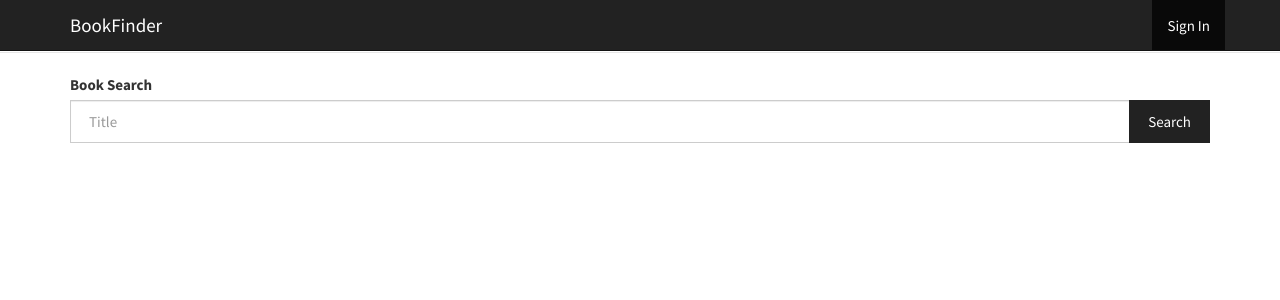
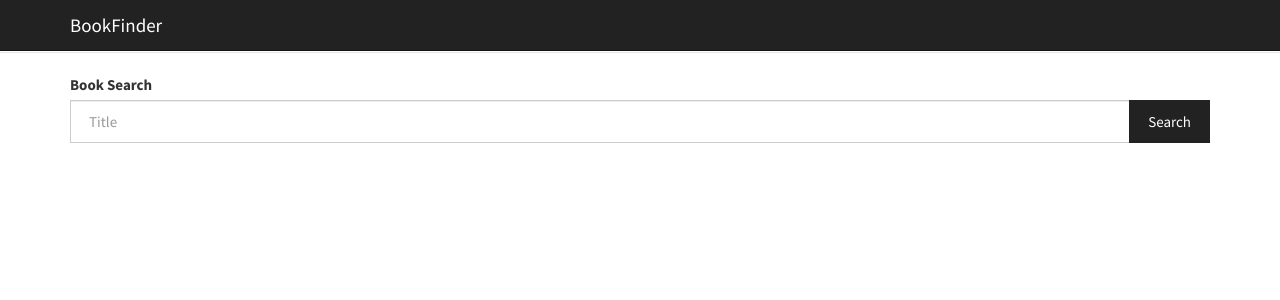
Before and after one commit to cshinaver/BookFinder, a Flask app: page / in a window 1280 px wide. Shown: the top 300 px of the page. Run offline with Flask 2, Linux system fonts and the light colour scheme; some libraries are stand-ins or nearby versions.

Commit message:
Removed existing js signin

```diff
--- a/bookfinder/static/js/signin.js
+++ /dev/null
@@ -1,22 +0,0 @@
-function open_sign_in() {
-	$('#sign-in-dialog').modal('show');
-}
-
-function close_sign_in() {
-	$('#sign-in-dialog').modal('hide');
-}
-
-function sign_in() {
-	var name = document.getElementById("sign-in-field_name").value;
-	document.getElementById("sign-in-name").innerHTML=name;
-
-
-	document.getElementById("sign-in-button").style.display="none";
-	document.getElementById("sign-in-drop-down").style.display="block";
-	close_sign_in();
-}
-
-function sign_out() {
-	document.getElementById("sign-in-button").style.display="block";
-	document.getElementById("sign-in-drop-down").style.display="none";
-}
--- a/bookfinder/templates/base.html
+++ b/bookfinder/templates/base.html
@@ -35,36 +35,7 @@
 					</div>
 					<div class="navbar-collapse collapse" id="bs-example-navbar-collapse-1">
 						<ol class="nav navbar-nav navbar-right">
-							<li id="sign-in-button" class="active"><a href="javascript:open_sign_in()" id="sign-in-href">Sign In</a></li>
-							<li id="sign-in-drop-down" class="dropdown" style="display:none">
-								<a class="dropdown-toggle" role="button" aria-expanded="false" href="#" data-toggle="dropdown">
-									<span id="sign-in-name">Sign Out</span> <span class="caret"></span>
-								</a>
-								<ul class="dropdown-menu" role="menu">
-									<li><a href="javascript:sign_out()">Sign Out</a></li>
-								</ul>
-							</li>
 						</ol>
-					</div>
-				</div>
-			</div>
-			<div id="sign-in-dialog" class="modal">
-				<div class="modal-dialog">
-					<div class="modal-content">
-						<div class="modal-header">
-							<A class="close" aria-hidden="true" href="javascript:close_sign_in()">×</A>
-							<h4 class="modal-title">Sign in</h4>
-						</div>
-						<div class="modal-body">
-							<!--This is the body of the sign-in dialog-->
-							<form class="form-horizontal">
-								<input id="sign-in-field_name" class="form-control" type="text" placeholder="Username">
-							</form>
-						</div>
-						<div class="modal-footer">
-							<A class="btn btn-default" href="javascript:close_sign_in()">Cancel</A>
-							<A class="btn btn-primary" href="javascript:sign_in()">Sign In</A>
-						</div>
 					</div>
 				</div>
 			</div>
@@ -79,7 +50,6 @@
 			<!-- Include all compiled plugins (below), or include individual files as needed -->
 			<script src="/static/js/bootstrap.min.js"></script>
 			<!-- Individual files included here -->
-			<script src="/static/js/signin.js"></script>
 		{% endblock %}
 		</div>
 	</body>
```
